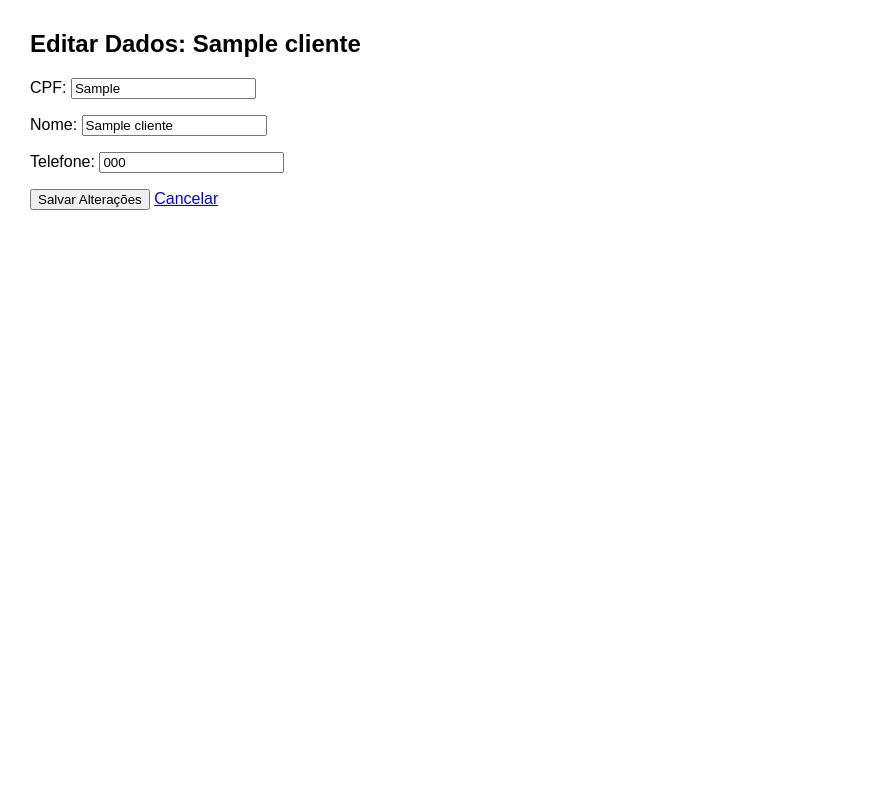
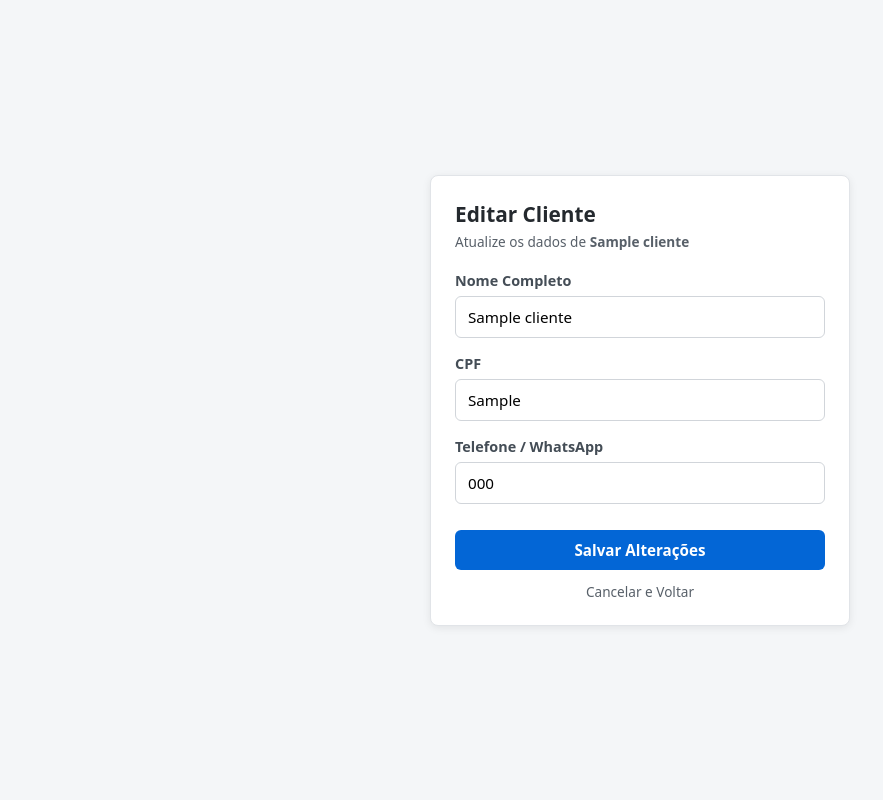
Before and after one commit to samuelslv7/ClinicaEstetica, a Django app: a page that uses agendar/templates/agendar/editarCliente.html in a window 1280 px wide. Shown: the whole page, without its empty margins (0-883 px from the left). Run offline with Django 5.2, Linux system fonts and the light colour scheme; tables that the repository leaves empty hold one stand-in row (values such as "Sample post").

Commit message:
style: Front para editar cliente
Closes #25

```diff
--- a/agendar/templates/agendar/editarCliente.html
+++ b/agendar/templates/agendar/editarCliente.html
@@ -2,23 +2,147 @@
 <html lang="pt-br">
 <head>
     <meta charset="UTF-8">
-    <title>Editar Cliente</title>
+    <meta name="viewport" content="width=device-width, initial-scale=1.0">
+    <title>Editar Cliente - {{ cliente.nome }}</title>
     <style>
-        body { font-family: sans-serif; margin: 30px; }
-        .form-group { margin-bottom: 15px; }
+        * {
+            box-sizing: border-box;
+            font-family: system-ui, -apple-system, sans-serif;
+        }
+
+        body {
+            background-color: #f4f6f8;
+            display: flex;
+            justify-content: center;
+            align-items: center;
+            min-height: 100vh;
+            margin: 0;
+            padding: 20px;
+        }
+
+        .card {
+            background: #ffffff;
+            width: 100%;
+            max-width: 420px;
+            padding: 24px;
+            border-radius: 8px;
+            box-shadow: 0 2px 8px rgba(0, 0, 0, 0.08);
+            border: 1px solid #e1e4e8;
+        }
+
+        h2 {
+            margin-top: 0;
+            margin-bottom: 4px;
+            font-size: 1.3rem;
+            color: #24292e;
+        }
+
+        .subtitulo {
+            font-size: 0.85rem;
+            color: #586069;
+            margin-bottom: 20px;
+        }
+
+        .campo {
+            margin-bottom: 16px;
+        }
+
+        label {
+            display: block;
+            margin-bottom: 6px;
+            font-size: 0.9rem;
+            font-weight: 600;
+            color: #444d56;
+        }
+
+        input[type="text"] {
+            width: 100%;
+            padding: 10px 12px;
+            border: 1px solid #d1d5da;
+            border-radius: 6px;
+            font-size: 0.95rem;
+            outline: none;
+            transition: border-color 0.2s;
+        }
+
+        input[type="text"]:focus {
+            border-color: #0366d6;
+        }
+
+        .btn-salvar {
+            width: 100%;
+            background-color: #0366d6;
+            color: #ffffff;
+            border: none;
+            padding: 10px;
+            font-size: 0.95rem;
+            font-weight: 600;
+            border-radius: 6px;
+            cursor: pointer;
+            margin-top: 10px;
+        }
+
+        .btn-salvar:hover {
+            background-color: #0256b4;
+        }
+
+        .btn-cancelar {
+            display: block;
+            text-align: center;
+            margin-top: 12px;
+            color: #586069;
+            text-decoration: none;
+            font-size: 0.85rem;
+        }
+
+        .btn-cancelar:hover {
+            text-decoration: underline;
+        }
+
+        .erro {
+            color: #cb2431;
+            font-size: 0.8rem;
+            margin-top: 4px;
+        }
     </style>
 </head>
 <body>
 
-    <h2>Editar Dados: {{ cliente.nome }}</h2>
+    <div class="card">
+        <h2>Editar Cliente</h2>
+        <div class="subtitulo">Atualize os dados de <strong>{{ cliente.nome }}</strong></div>
 
-    <form method="POST">
-        {% csrf_token %}
-        {{ form.as_p }}
+        <form method="POST">
+            {% csrf_token %}
 
-        <button type="submit">Salvar Alterações</button>
-        <a href="{% url 'agendar:listarclientes' %}">Cancelar</a>
-    </form>
+            <div class="campo">
+                <label for="{{ form.nome.id_for_label }}">Nome Completo</label>
+                {{ form.nome }}
+                {% if form.nome.errors %}
+                    <div class="erro">{{ form.nome.errors|striptags }}</div>
+                {% endif %}
+            </div>
+
+            <div class="campo">
+                <label for="{{ form.cpf.id_for_label }}">CPF</label>
+                {{ form.cpf }}
+                {% if form.cpf.errors %}
+                    <div class="erro">{{ form.cpf.errors|striptags }}</div>
+                {% endif %}
+            </div>
+
+            <div class="campo">
+                <label for="{{ form.telefone.id_for_label }}">Telefone / WhatsApp</label>
+                {{ form.telefone }}
+                {% if form.telefone.errors %}
+                    <div class="erro">{{ form.telefone.errors|striptags }}</div>
+                {% endif %}
+            </div>
+
+            <button type="submit" class="btn-salvar">Salvar Alterações</button>
+            <a href="{% url 'agendar:listarclientes' %}" class="btn-cancelar">Cancelar e Voltar</a>
+        </form>
+    </div>
 
 </body>
 </html>
```
